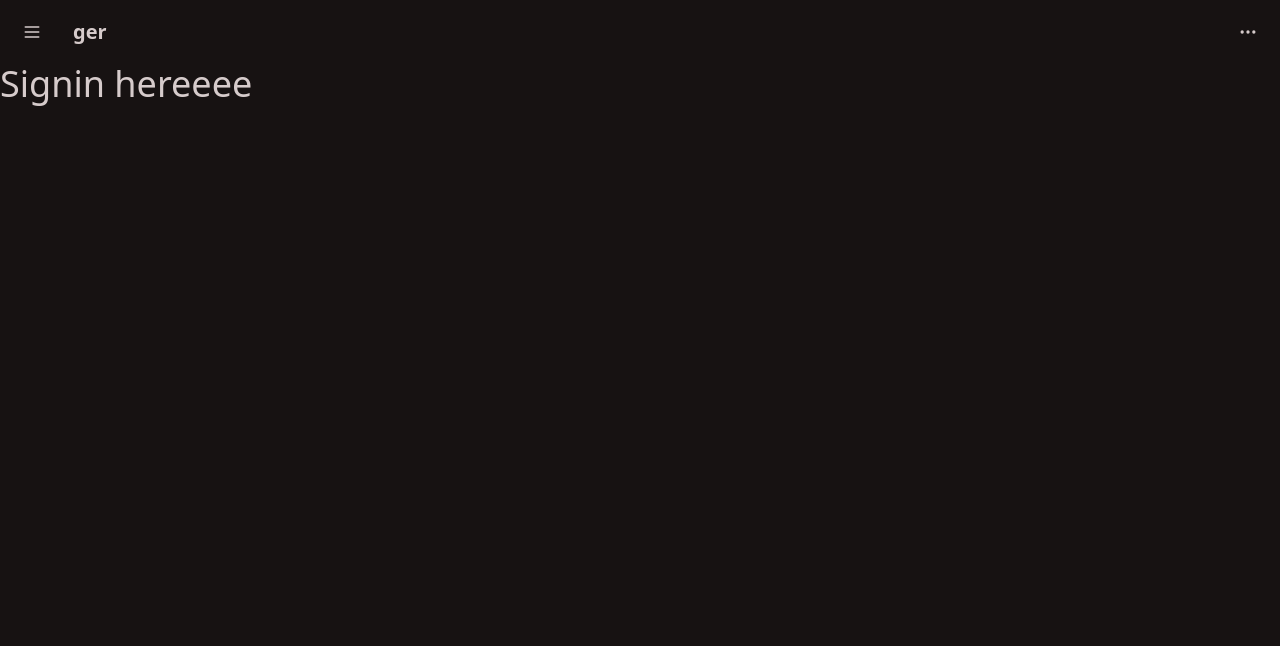
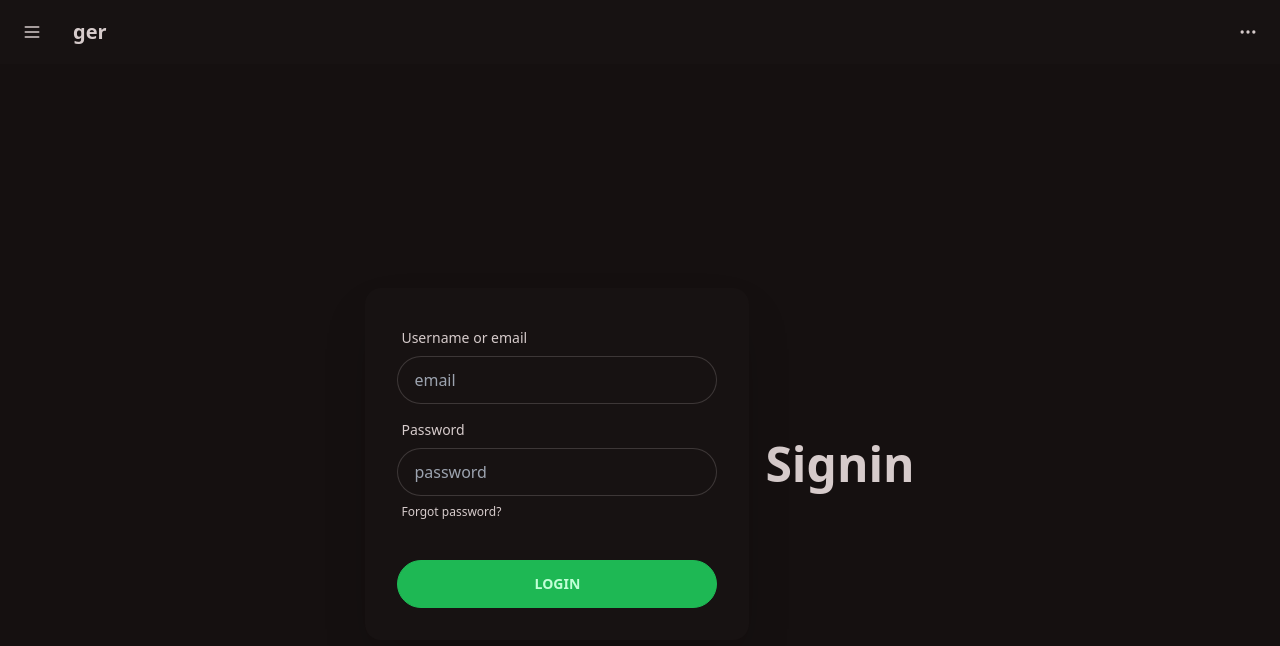
Before and after one commit to grindarius/ger, a Next.js app in the folder packages/frontend/: page /signin in a window 1280 px wide. Shown: the top 646 px of the page. Built offline with nearby package versions, Linux system fonts and the light colour scheme.

Commit message:
add simple signin ui

```diff
--- a/packages/frontend/src/pages/index.tsx
+++ b/packages/frontend/src/pages/index.tsx
@@ -14,8 +14,7 @@
         <meta name="viewport" content="width=device-width, initial-scale=1" />
         <link rel="icon" href="/favicon.ico" />
       </Head>
-      <main>
-        <div className="hero min-h-screen bg-base-200">
+      <main className="hero min-h-screen bg-base-200">
         <div className="hero-content text-center">
           <div className="max-w-md">
             <h1 className="text-5xl font-bold">Hello there</h1>
@@ -23,7 +22,6 @@
               Provident cupiditate voluptatem et in. Quaerat fugiat ut assumenda excepturi exercitationem quasi. In deleniti eaque aut repudiandae et a id nisi.
             </p>
             <Link className="btn btn-primary" href="/signin">Signin</Link>
-            </div>
           </div>
         </div>
       </main>
--- a/packages/frontend/src/pages/signin/index.tsx
+++ b/packages/frontend/src/pages/signin/index.tsx
@@ -9,7 +9,35 @@
         <meta name="description" content="reg spelled backwards" />
         <meta name="viewport" content="width=device-width, initial-scale=1" />
       </Head>
-      <h1 className="text-4xl">Signin hereeee</h1>
+      <main className="hero min-h-screen bg-base-200">
+        <div className="hero-content flex-col lg:flex-row-reverse">
+          <div className="text-center lg:text-left">
+            <h1 className="text-5xl font-bold">Signin</h1>
+          </div>
+          <div className="card flex-shrink-0 w-full max-w-sm shadow-2xl bg-base-100">
+            <div className="card-body">
+              <div className="form-control">
+                <label className="label">
+                  <span className="label-text">Username or email</span>
+                </label>
+                <input type="text" placeholder="email" className="input input-bordered" />
+              </div>
+              <div className="form-control">
+                <label className="label">
+                  <span className="label-text">Password</span>
+                </label>
+                <input type="text" placeholder="password" className="input input-bordered" />
+                <label className="label">
+                  <a href="#" className="label-text-alt link link-hover">Forgot password?</a>
+                </label>
+              </div>
+              <div className="form-control mt-6">
+                <button className="btn btn-primary">Login</button>
+              </div>
+            </div>
+          </div>
+        </div>
+      </main>
     </>
   )
 }
```
Lines whose indentation alone changed are shown as unchanged.
